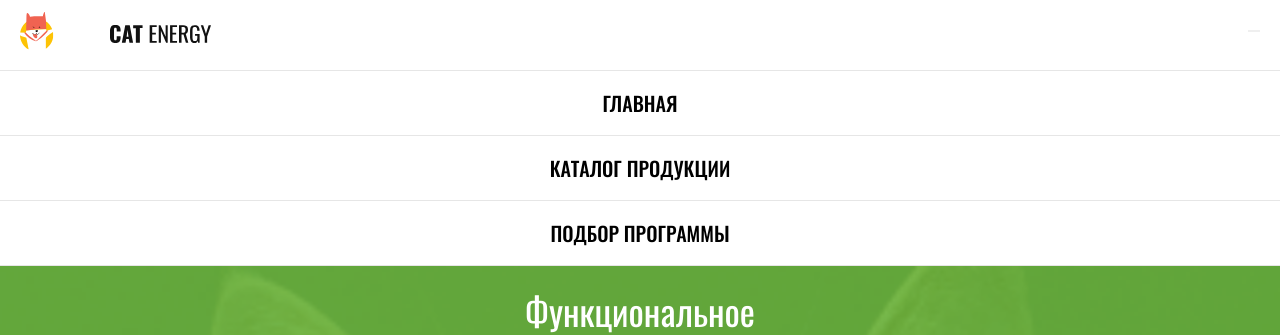
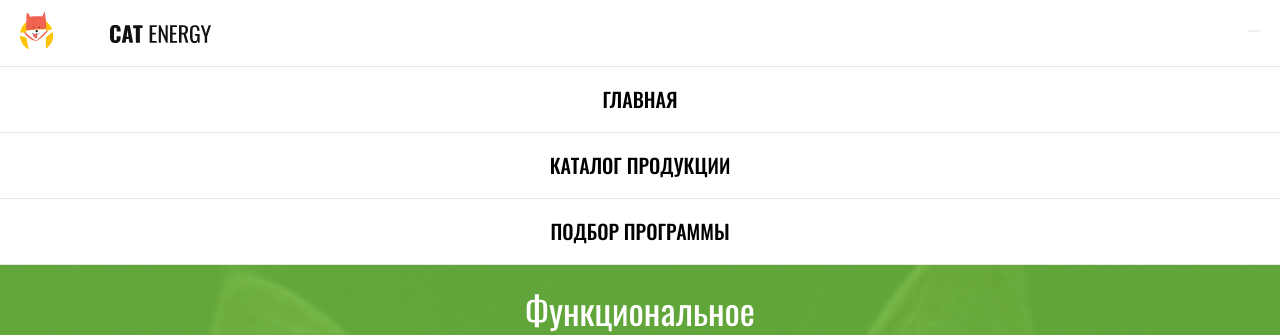
Before and after one commit to ikonnikoweb/1690249-cat-energy-22, a website: page source/index.html in a window 1280 px wide. Shown: the top 335 px of the page. Drawn offline with nearby package versions, Linux system fonts and the light colour scheme; files that its build step writes are made by us from their sources.

Commit message:
пп меню мобилка

```diff
--- a/source/sass/blocks/nav-list.scss
+++ b/source/sass/blocks/nav-list.scss
@@ -7,7 +7,7 @@
   font-family: "Oswald", "Arial", sans-serif;
   font-weight: 500;
   font-size: 20px;
-  line-height: 20px;
+  line-height: 21px;
 }
 
 .nav-list__item {
--- a/source/sass/blocks/page-header.scss
+++ b/source/sass/blocks/page-header.scss
@@ -1,5 +1,5 @@
 .page-header__wrapper {
-  padding: 12px 20px 16px;
+  padding: 12px 20px 12px;
   border-bottom: 1px solid $dividing-mobile;
 }
 
```
